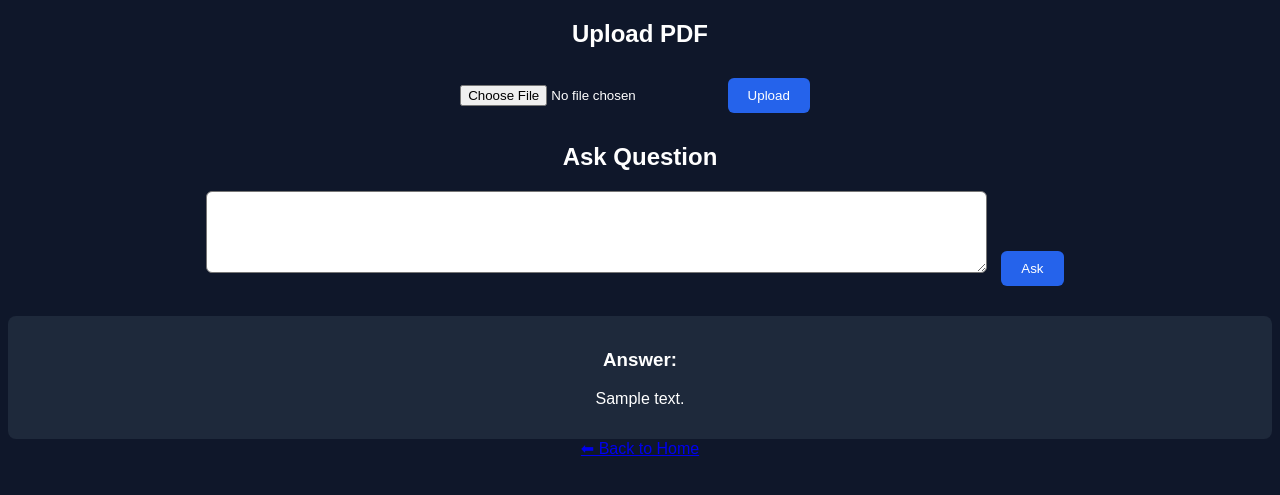
After one commit to ghadiyaharsh/DevStudy-AI, a FastAPI app: template templates/study.html in a window 1280 px wide. The commit adds this page. Shown: the top 495 px of the page. Run offline with FastAPI, Linux system fonts and the light colour scheme; the template is opened without the code that fills it: most values are stand-ins (such as "Sample title", 1, 10 or a date in 2020).

Commit message:
Structured UI with separate Study and Code modules and integrated full RAG workflow

```diff
--- a/app/main.py
+++ b/app/main.py
@@ -18,7 +18,7 @@ app.mount("/static", StaticFiles(directory="static"), name="static")
 
 @app.get("/", response_class=HTMLResponse)
 def home(request: Request):
-    return templates.TemplateResponse("index.html", {"request": request})
+    return templates.TemplateResponse("home.html", {"request": request})
 
 @app.post("/ask")
 def ask_ai(question:str = Form(...)):
@@ -36,9 +36,43 @@ async def upload_pdf(file: UploadFile = File(...)):
 
     load_and_store_pdf(file_location)
 
-    return RedirectResponse(url="/", status_code=303)
+    return RedirectResponse(url="/study", status_code=303)
 
-@app.post("/ask-rag")
-async def ask_rag(question: str = Form(...)):
+@app.post("/ask-rag", response_class=HTMLResponse)
+async def ask_rag(request: Request, question: str = Form(...)):
     answer = rag_answer(question)
-    return {"answer": answer}
+    return templates.TemplateResponse(
+        "study.html",
+        {"request":request,"answer": answer}
+    )
+
+
+@app.get("/study", response_class=HTMLResponse)
+async def study_page(request: Request):
+    return templates.TemplateResponse("study.html", {"request": request})
+
+@app.get("/code", response_class=HTMLResponse)
+async def code_page(request: Request):
+    return templates.TemplateResponse("code.html", {"request": request})
+
+
+@app.post("/explain-code", response_class=HTMLResponse)
+async def explain_code(request: Request, code: str = Form(...)):
+    prompt = f"""
+You are an expert programming assistant.
+
+1. Explain what the following code does.
+2. Identify potential issues or bugs.
+3. Suggest improvements if possible.
+
+Code:
+{code}
+"""
+
+    from app.llm_service import generate_response
+    answer = generate_response(prompt)
+
+    return templates.TemplateResponse(
+        "code.html",
+        {"request": request, "answer": answer}
+    )
--- a/static/style.css
+++ b/static/style.css
@@ -1,66 +1,34 @@
 body {
-    margin: 0;
-    font-family: 'Segoe UI', Tahoma, Geneva, Verdana, sans-serif;
-    background: linear-gradient(135deg, #6285ef, #5e937f);
-    display: flex;
-    justify-content: center;
-    align-items: center;
-    height: 100vh;
-}
-
-.main-container {
-    width: 100%;
-    display: flex;
-    justify-content: center;
-}
-
-.card {
-    background: white;
-    width: 500px;
-    padding: 40px;
-    border-radius: 12px;
-    box-shadow: 0 10px 25px rgba(0, 0, 0, 0.2);
+    font-family: Arial, sans-serif;
+    background: #0f172a;
+    color: white;
     text-align: center;
 }
 
-.card h1 {
-    margin-bottom: 5px;
+.container {
+    margin-top: 100px;
 }
 
-.card p {
-    color: gray;
-    margin-bottom: 20px;
+button {
+    padding: 10px 20px;
+    margin: 10px;
+    background: #2563eb;
+    border: none;
+    color: white;
+    cursor: pointer;
+    border-radius: 6px;
 }
 
 textarea {
-    width: 100%;
-    height: 120px;
+    width: 60%;
     padding: 10px;
-    border-radius: 8px;
-    border: 1px solid #ccc;
-    resize: none;
-    font-size: 14px;
+    border-radius: 6px;
 }
 
-button {
-    margin-top: 15px;
-    padding: 10px 20px;
-    border: none;
+
+.answer-box {
+    margin-top: 20px;
+    padding: 15px;
+    background: #1e293b;
     border-radius: 8px;
-    background-color: #4e73df;
-    color: white;
-    font-size: 14px;
-    cursor: pointer;
 }
-
-button:hover {
-    background-color: #2e59d9;
-}
-
-#response {
-    margin-top: 20px;
-    text-align: left;
-    font-size: 14px;
-    max-height: 200px;
-    overflow-y: auto;
-}
--- /dev/null
+++ b/templates/study.html
@@ -0,0 +1,31 @@
+<!DOCTYPE html>
+<html>
+    <head>
+        <title>Study Module - DevStudy AI</title>
+        <link rel="stylesheet" href="/static/style.css">
+    </head>
+    <body>
+
+        <h2>Upload PDF</h2>
+        <form action="/upload-pdf" method="post" enctype="multipart/form-data">
+            <input type="file" name="file" required>
+            <button type="submit">Upload</button>
+        </form>
+
+        <h2>Ask Question</h2>
+        <form action="/ask-rag" method="post">
+            <textarea name="question" rows="4"></textarea>
+            <button type="submit">Ask</button>
+        </form>
+
+        {% if answer %}
+            <div class="answer-box">
+                <h3>Answer:</h3>
+                <p>{{ answer }}</p>
+            </div>
+        {% endif %}
+
+        <a href="/">⬅ Back to Home</a>
+
+    </body>
+</html>
```
Also changed, not shown: templates/code.html (added, +24 -0 lines), templates/home.html (added, +17 -0 lines), templates/index.html (+8 -22 lines).
